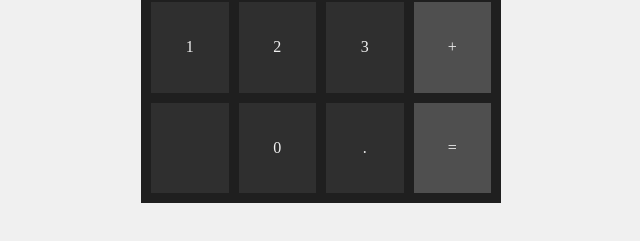
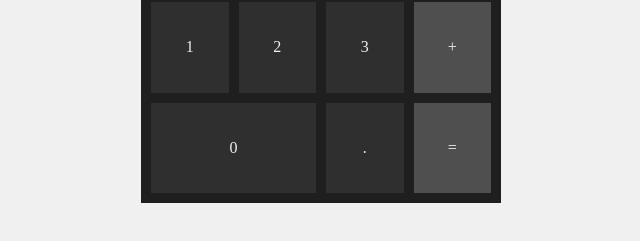
Before and after one commit to DamianRieumont/javascript-calculator, a plain HTML site: page index.html in a window 1280 px wide. Shown: the part 517-758 px from the top of the page, 319-959 px from the left. Drawn offline with Linux system fonts and the light colour scheme.

Commit message:
fixed the zero button size

```diff
--- a/index.html
+++ b/index.html
@@ -33,7 +33,6 @@
                 <div class="btn number">2</div>
                 <div class="btn number">3</div>
                 <div class="btn">+</div>
-                <div class="btn number"></div>
                 <div class="btn number">0</div>
                 <div class="btn number">.</div>
                 <div class="btn" id="equal">=</div>
--- a/styles.css
+++ b/styles.css
@@ -30,12 +30,16 @@ body {
     width: 100%;
     height: 100%;
     display: grid;
-    grid-auto-flow: revert;
     grid-template-columns: repeat(4, 2fr);
     align-items: center;
     justify-content: center;
     box-sizing: border-box;
     padding: 5px;
+}
+
+#btn-container div:nth-child(17) {
+    grid-column: 1/3;
+    grid-row: 5;
 }
 
 .btn {
```
